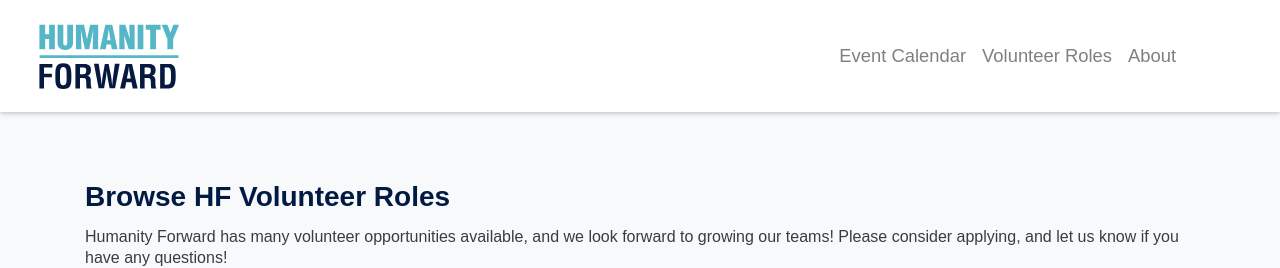
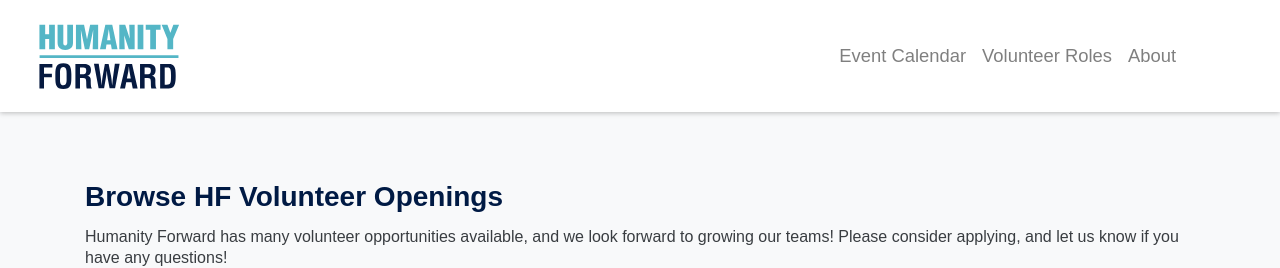
Before and after one commit to HF-RapidResponse/volunteer-portal, a React (Create React App) app: page /roles in a window 1280 px wide. Shown: the top 268 px of the page. Built offline with nearby package versions, Linux system fonts and the light colour scheme.

Commit message:
Changed Roles to Openings

```diff
--- a/src/components/Roles.js
+++ b/src/components/Roles.js
@@ -10,7 +10,7 @@ function Roles() {
   document.title = 'HF Volunteer Portal - Volunteer Roles';
   return (
     <>
-      <h1>Browse HF Volunteer Roles</h1>
+      <h1>Browse HF Volunteer Openings</h1>
       <p>
         Humanity Forward has many volunteer opportunities available, and we look
         forward to growing our teams! Please consider applying, and let us know
```
